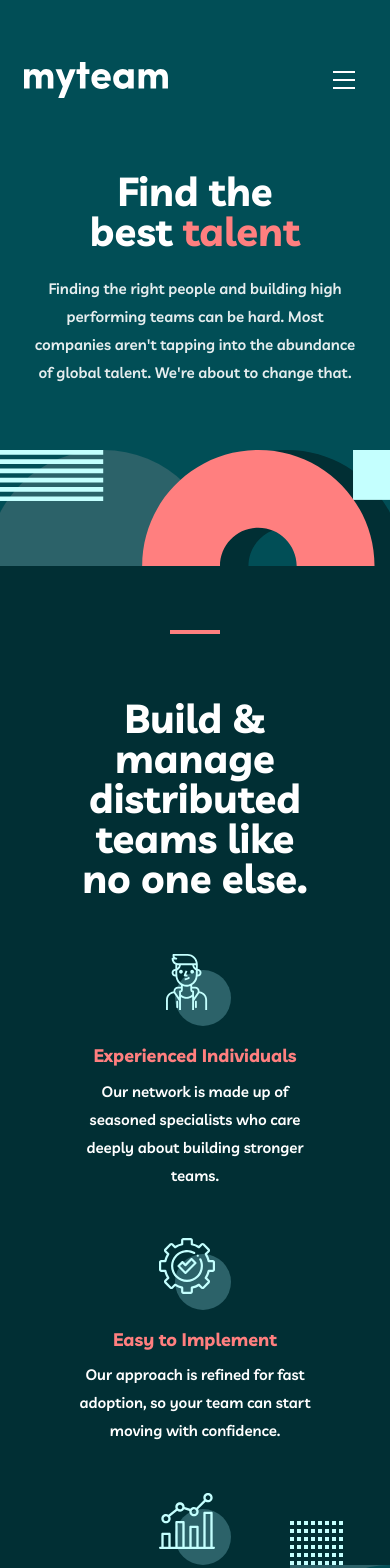
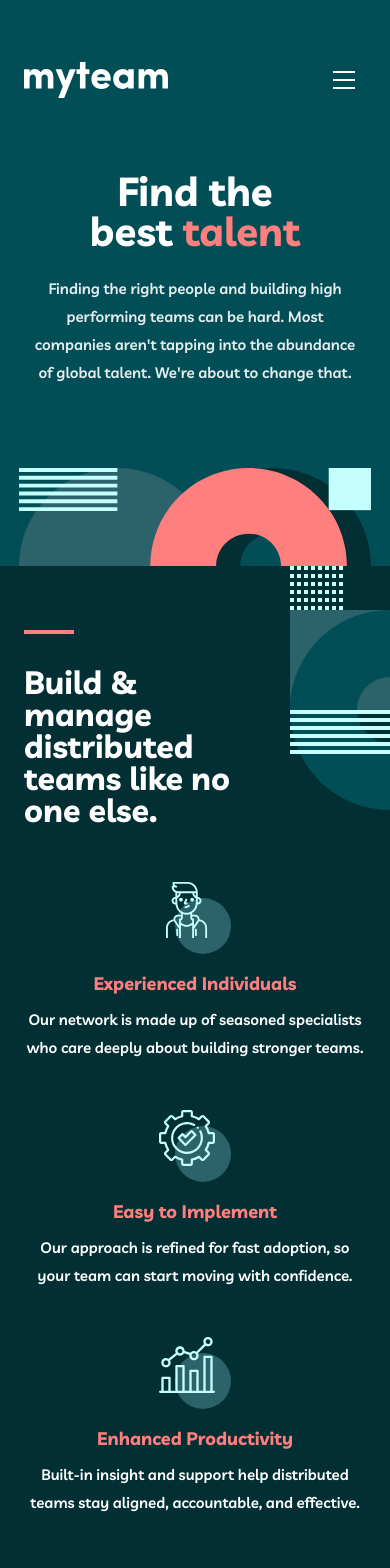
Before and after one commit to brandeth/my-team, a Next.js app: page / in a window 390 px wide. Shown: the top 1568 px of the page. Built offline with nearby package versions, Linux system fonts and the light colour scheme.

Commit message:
make section 2 mobile responsive.

```diff
--- a/app/page.tsx
+++ b/app/page.tsx
@@ -50,7 +50,7 @@ export default function Home() {
             aria-hidden="true"
             width={358}
             height={100}
-            className="pointer-events-none absolute bottom-0 left-1/2 w-89.5 max-w-none -translate-x-1/2 max-[767px]:bottom-0 max-[767px]:w-104 min-[1025px]:left-auto min-[1025px]:right-10 min-[1025px]:translate-x-0 xl:right-41.25"
+            className="pointer-events-none absolute bottom-0 left-1/2 w-89.5 max-w-none -translate-x-1/2 max-[767px]:bottom-0 max-[767px]:w-88 min-[1025px]:left-auto min-[1025px]:right-10 min-[1025px]:translate-x-0 xl:right-41.25"
             priority
           />
 
@@ -88,38 +88,44 @@ export default function Home() {
       {/*  min-[1025px]:h-171 md:py-32 */}
       <section
         aria-labelledby="home-features-title"
-        className="min-[1025px] min-[1025px]:h-171 relative isolate overflow-hidden bg-teal-900 px-6 py-16 sm:px-10 min-[1025px]:px-10 min-[1025px]:py-0 xl:px-32 flex flex-col justify-center"
+        className="min-[1025px] min-[1025px]:h-171 relative isolate overflow-hidden bg-teal-900 px-6 py-16 sm:px-10 min-[768px]:py-24 min-[1025px]:px-10 min-[1025px]:pt-36 xl:px-32 flex flex-col justify-center"
       >
         <Image
           src="/shapes/shape-03.svg"
-          alt=""
+          alt="Shape 03"
           aria-hidden="true"
           width={100}
           height={244}
-          className="pointer-events-none absolute right-0 bottom-0 w-25 max-w-none"
+          className="pointer-events-none absolute right-0 top-0 w-25 max-w-none min-[1025px]:hidden"
         />
 
-        <div className="flex flex-col px-12">
-          <div
-            aria-hidden="true"
-            className="h-1 w-12.5 bg-rose-500 max-[1024px]:mx-auto"
-          />
+        <Image
+          src="/shapes/shape-03.svg"
+          alt="Shape 03"
+          aria-hidden="true"
+          width={100}
+          height={244}
+          className="pointer-events-none absolute right-0 bottom-0 hidden w-25 max-w-none min-[1025px]:block"
+        />
 
-          <div className="relative z-10 grid gap-14 min-[1025px]:h-full min-[1025px]:grid-cols-[minmax(0,27.8125rem)_minmax(0,40.75rem)] min-[1025px]:items-start min-[1025px]:justify-between min-[1025px]:gap-28 ">
-            <div className="max-[1024px]:mx-auto max-[1024px]:text-center min-[1025px]:self-start ">
+        <div className="flex flex-col min-[768px]:px-10">
+          <div aria-hidden="true" className="h-1 w-12.5 bg-rose-500" />
+
+          <div className="relative z-10 grid gap-14 min-[768px]:gap-16 min-[1025px]:h-full min-[1025px]:grid-cols-[minmax(0,27.8125rem)_minmax(0,40.75rem)] min-[1025px]:items-start min-[1025px]:justify-between min-[1025px]:gap-28 ">
+            <div className="min-[1025px]:self-start ">
               <h2
                 id="home-features-title"
-                className="text-preset-4 min-[1025px]:text-preset-3 mt-16"
+                className="mt-8 text-preset-5 min-[768px]:mt-16 min-[768px]:text-left min-[1025px]:text-preset-3 max-[767px]:max-w-58 min-[768px]:max-w-125 min-[1024px]:max-w-none"
               >
                 Build &amp; manage distributed teams like no one else.
               </h2>
             </div>
 
-            <div className="grid gap-12 min-[1025px]:self-center min-[1025px]:content-center min-[1025px]:gap-6 min-[1025px]:py-10 min-[1025px]:pt-16">
+            <div className="grid gap-12  min-[768px]:gap-8 min-[768px]:pb-10 min-[1025px]:self-center min-[1025px]:content-center min-[1025px]:gap-6 min-[1025px]:py-10 min-[1025px]:pt-16">
               {featureHighlights.map((feature) => (
                 <article
                   key={feature.title}
-                  className="grid gap-4 max-[1024px]:justify-items-center max-[1024px]:text-center min-[1025px]:grid-cols-[5rem_minmax(0,1fr)] min-[1025px]:items-start min-[1025px]:gap-4"
+                  className="grid gap-4 max-[767px]:justify-items-center max-[767px]:text-center min-[768px]:grid-cols-[5rem_minmax(0,1fr)] min-[768px]:items-start min-[768px]:gap-5 min-[1025px]:gap-4"
                 >
                   <div className="relative h-18 w-18 shrink-0">
                     <span
@@ -137,7 +143,7 @@ export default function Home() {
                     />
                   </div>
 
-                  <div className="grid gap-2 min-[1025px]:pt-2">
+                  <div className="grid gap-2 min-[768px]:pt-2">
                     <h3 className="text-preset-6-bold text-rose-500">
                       {feature.title}
                     </h3>
```
